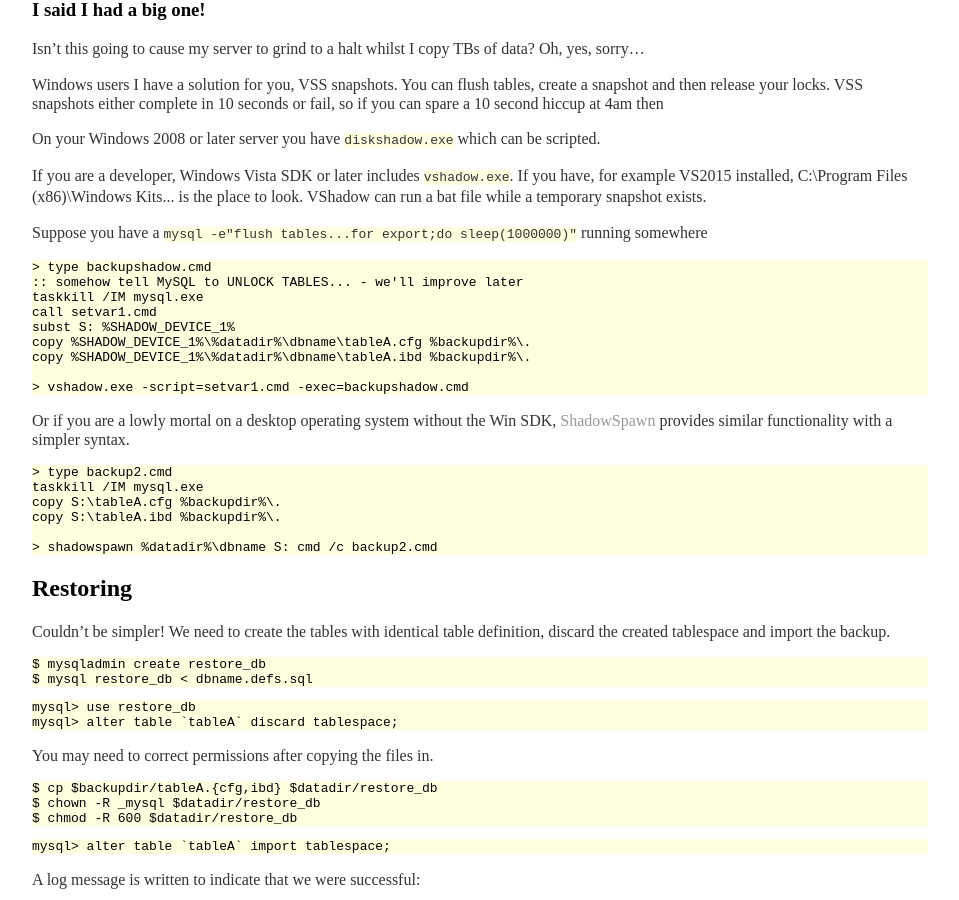
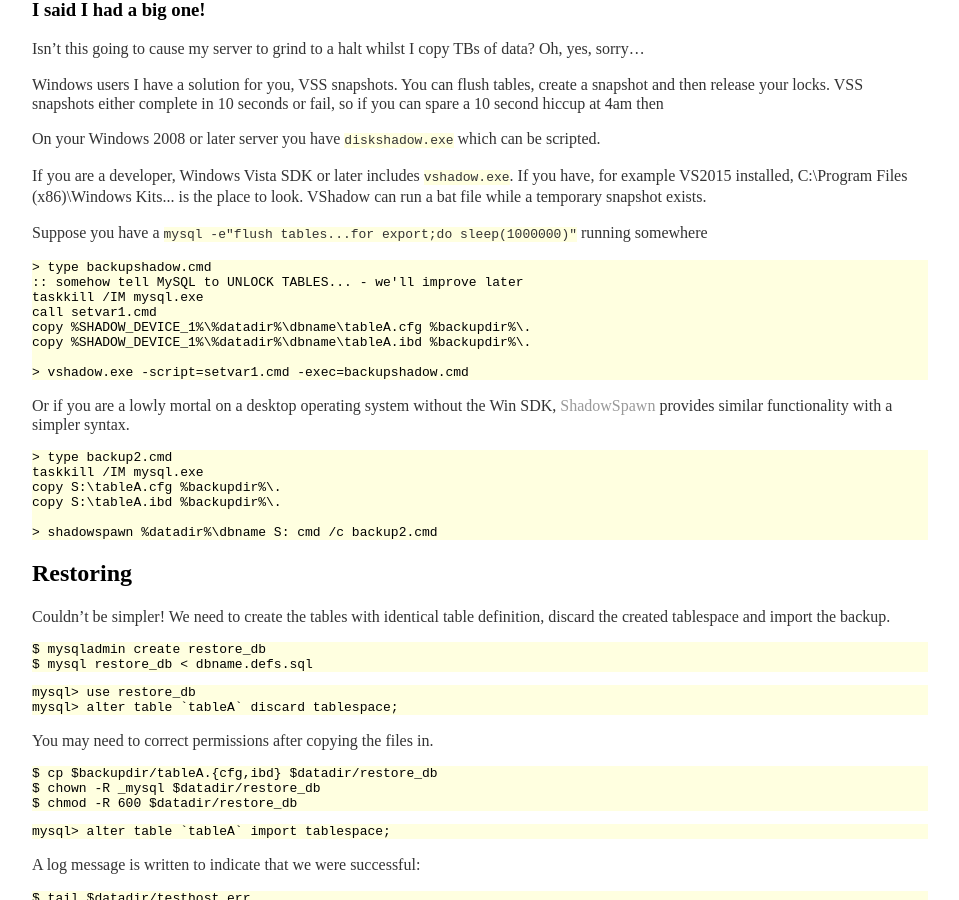
Before and after one commit to cakemanny/cakemanny.github.io, a Jekyll site: the page built from _posts/2016-11-03-backing-up-tablespaces.md, in a window 1280 px wide and 900 px high, scrolled down 808 px. Shown: the whole window, without its empty margins (160-1119 px from the left). Built offline with Jekyll 4.4.1, drawn with Linux system fonts in a browser that asks for light colours.

Commit message:
correctly finish removing subst reference

```diff
--- a/_posts/2016-11-03-backing-up-tablespaces.md
+++ b/_posts/2016-11-03-backing-up-tablespaces.md
@@ -77,7 +77,6 @@ somewhere
 :: somehow tell MySQL to UNLOCK TABLES... - we'll improve later
 taskkill /IM mysql.exe
 call setvar1.cmd
-subst S: %SHADOW_DEVICE_1%
 copy %SHADOW_DEVICE_1%\%datadir%\dbname\tableA.cfg %backupdir%\.
 copy %SHADOW_DEVICE_1%\%datadir%\dbname\tableA.ibd %backupdir%\.
 
```
